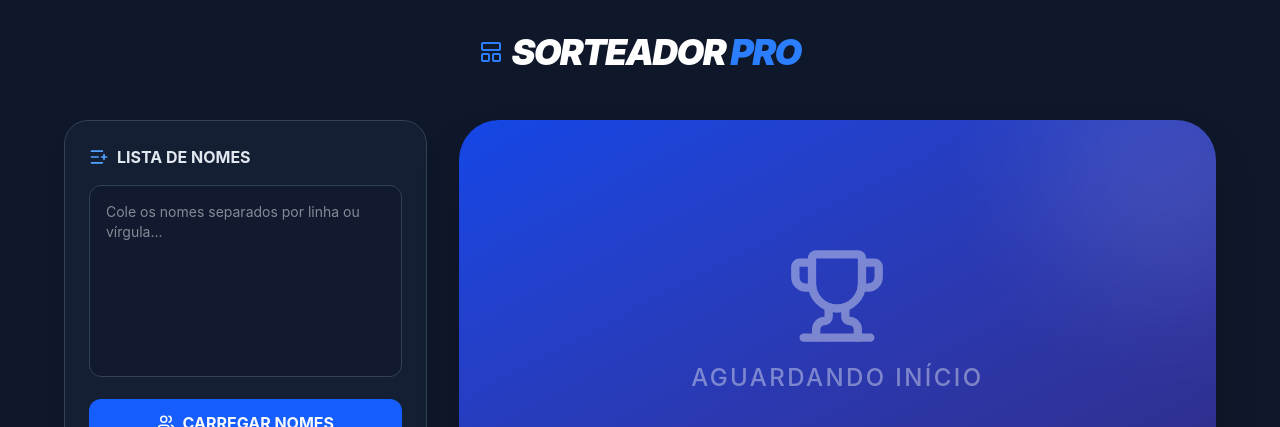
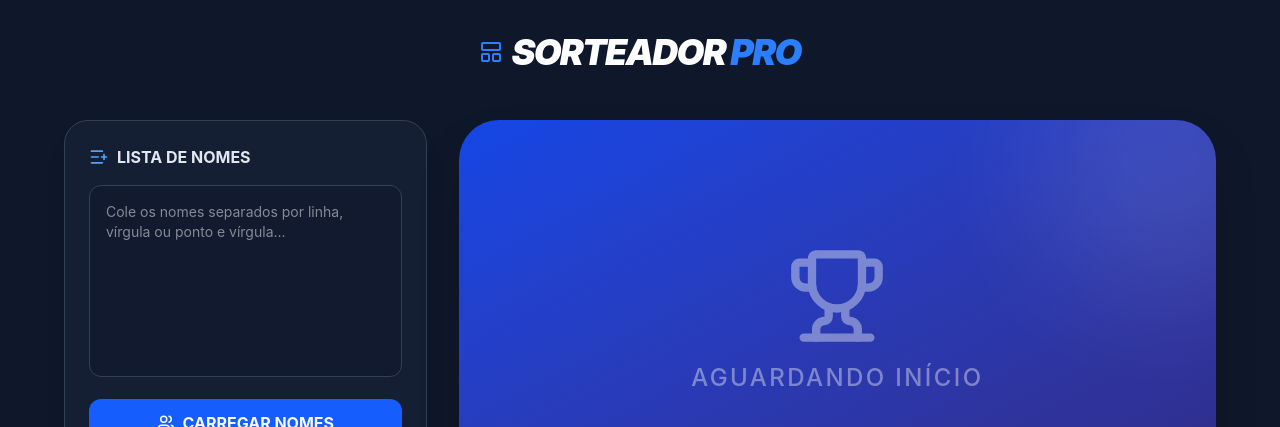
Before and after one commit to alexandrecamargo10/sorteador-pro, a React (Vite) app: page / in a window 1280 px wide. Shown: the top 427 px of the page. Built offline with nearby package versions, Linux system fonts and the light colour scheme.

Commit message:
Mensagem da lista de nomes atualizada com ;

```diff
--- a/src/App.tsx
+++ b/src/App.tsx
@@ -105,7 +105,7 @@ const App: React.FC = () => {
             </h2>
             <textarea
               className="w-full h-48 bg-slate-900/50 border border-slate-700 rounded-xl p-4 focus:ring-2 focus:ring-blue-500 outline-none transition-all resize-none text-sm"
-              placeholder="Cole os nomes separados por linha ou vírgula..."
+              placeholder="Cole os nomes separados por linha, vírgula ou ponto e vírgula..."
               value={entrada}
               onChange={(e) => setEntrada(e.target.value)}
             />
```
